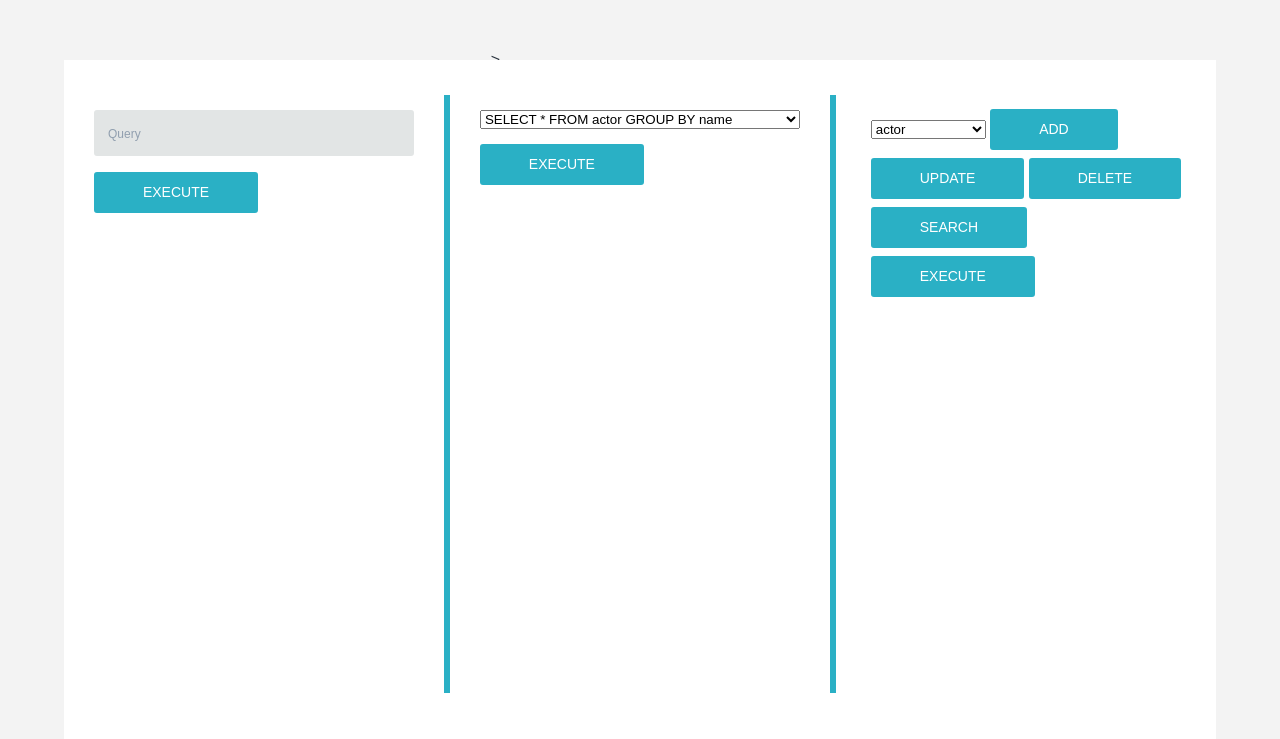
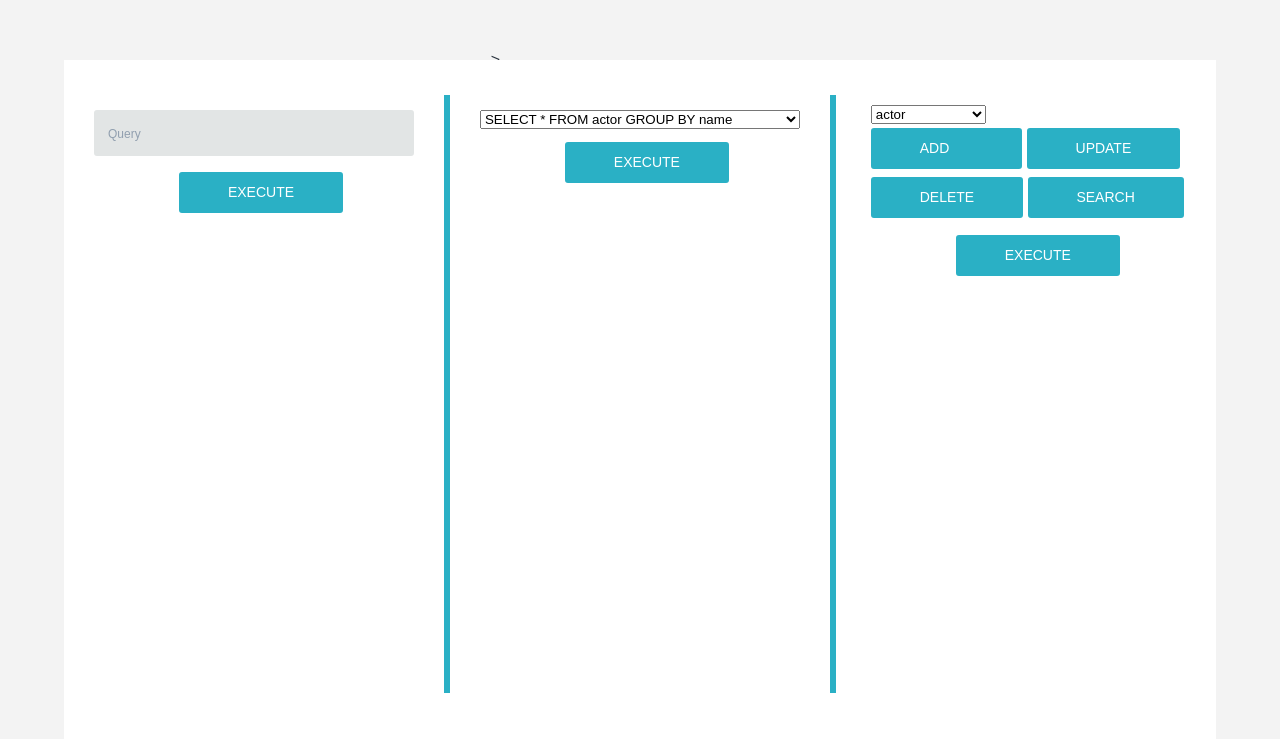
Before and after one commit to Soumya-13106/ssmdb, a PHP site: page /main.php in a window 1280 px wide. Shown: the top 739 px of the page. Run offline with PHP 8.4, Linux system fonts and the light colour scheme.

Commit message:
Suppressed warnings in first division; fixed buttons

```diff
--- a/main.php
+++ b/main.php
@@ -46,11 +46,12 @@
 			<label>Your Query</label>
 			</div>
 			<div class='field form-actions'>
-			<button type='submit' name='customQuery'>Execute</button>
+			<button type='submit' name='customQuery' style="margin-left: 85px;">Execute</button>
 			</div>
 
 			<div class = "answer">
 			<?php
+			error_reporting(E_ERROR);
 			if(isset($_POST["customQuery"])){
 				$result = $mysqli->query($_POST["query"]);
 				if (!$result) {
@@ -101,7 +102,7 @@
 			</select>
 		  </div>
 		  <div class='field form-actions'>
-		    <button type='submit' name='dropExecute' style="margin-top: 15px;">Execute</button>
+		    <button type='submit' name='dropExecute' style="margin-top: 13px; margin-left: 85px;">Execute</button>
 		  </div>
 
 			<?php
@@ -149,7 +150,8 @@
 				}
 				echo "</select>"
 				?>
-			<button type="submit" name="addEntry" id="addEntryID">Add</button>
+				<br>
+			<button type="submit" name="addEntry" id="addEntryID" style="padding-right: 56px;">Add</button>
 			<button type="submit" name="updateEntry" id="updateEntryID" onclick="document.getElementById('selectDB').style.display='block';document.getElementById('executeQuery').style.display='block';">Update</button>
 			<button type="submit" name="deleteEntry" id="deleteEntryID" onclick="document.getElementById('selectDB').style.display='block';document.getElementById('executeQuery').style.display='block';">Delete</button>
 			<button type="submit" name="searchEntry" id="searchEntryID" onclick="document.getElementById('selectDB').style.display='block';document.getElementById('executeQuery').style.display='block';">Search</button>
@@ -258,7 +260,7 @@
 
 			?>
 
-			<button type="submit" name="execute">Execute</button>
+			<button type="submit" name="execute" style="margin-left: 85px; margin-top: 13px;">Execute</button>
 			</form>
 			<?php
 
```
